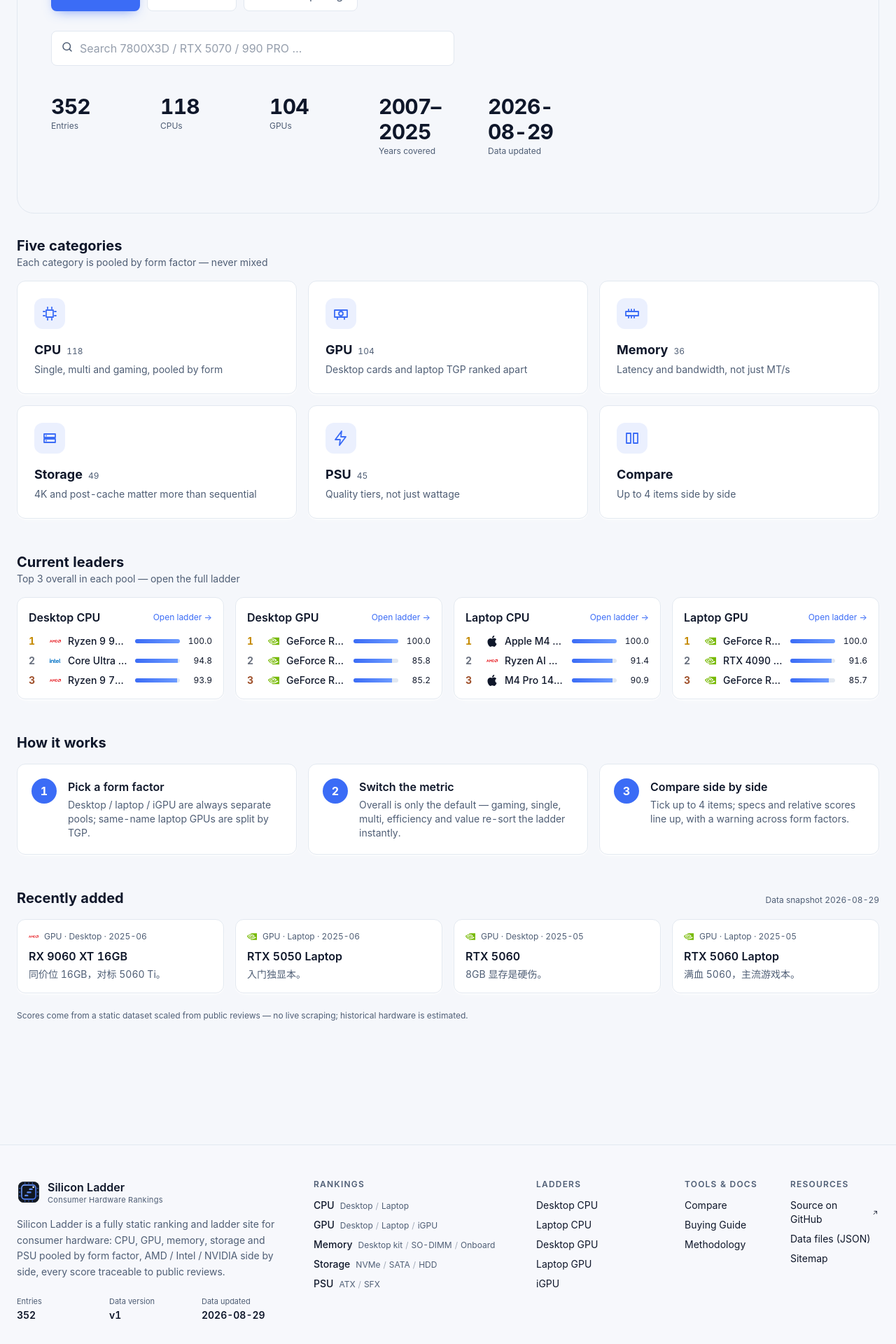
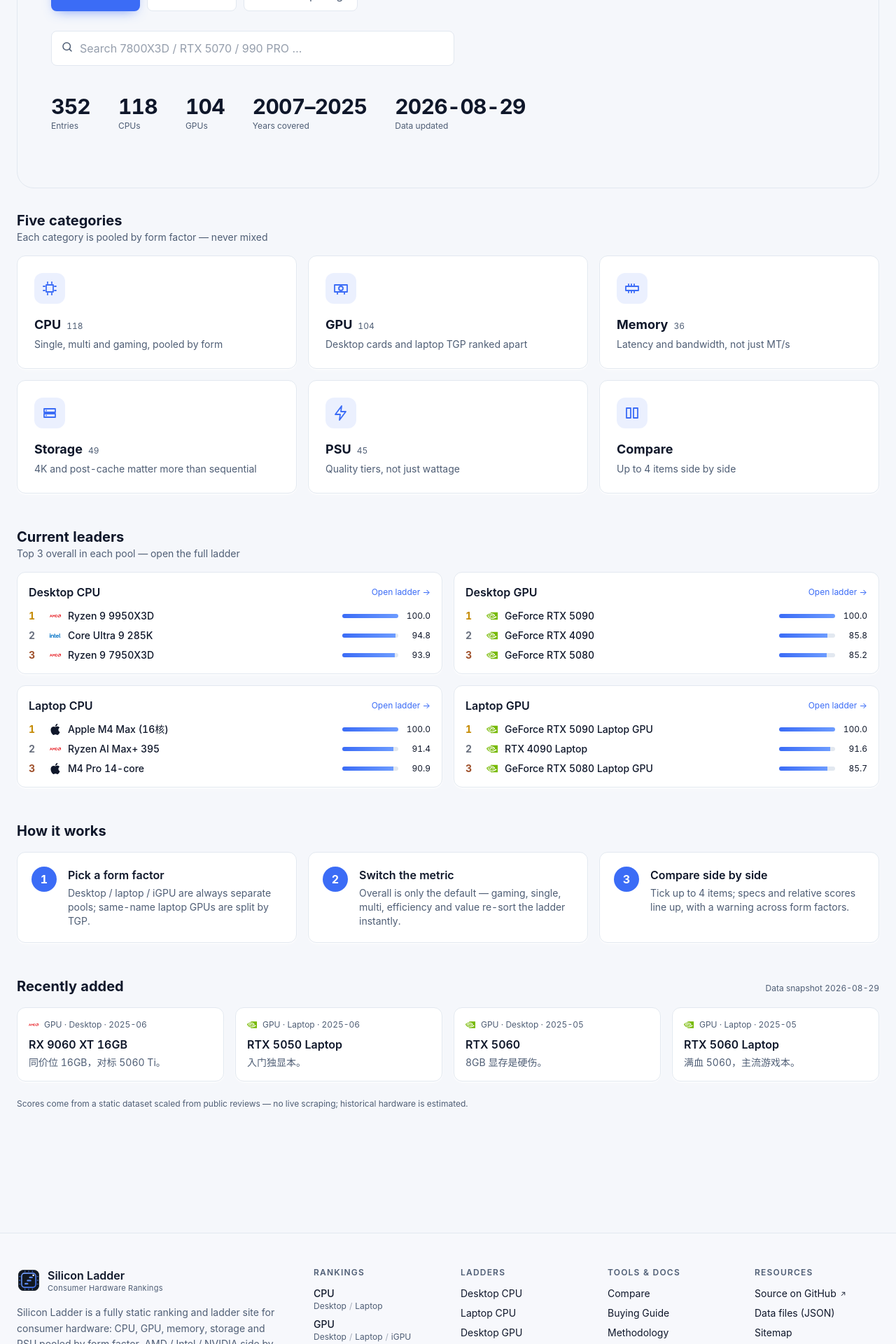
Before and after one commit to tan-zhuo/silicon-ladder, a Vue app in the folder hardware-rank/: page / in a window 1280 px wide. Shown: the part 540-2460 px from the top of the page at 70% size. Built offline with nearby package versions, Linux system fonts and the light colour scheme.

Commit message:
ui: 首页统计/榜首/页脚在中等宽度下的换行修复
Co-Authored-By: Claude Fable 5 <noreply@anthropic.com>
Claude-Session: https://claude.ai/code/session_011fBAaapBiQcBJAXxYjUTg1

```diff
--- a/hardware-rank/src/components/AppFooter.vue
+++ b/hardware-rank/src/components/AppFooter.vue
@@ -18,9 +18,9 @@ const REPO = 'https://github.com/tan-zhuo/silicon-ladder'
 <template>
   <footer class="border-t border-line mt-16 bg-card2/60">
     <div class="max-w-7xl mx-auto px-4 sm:px-6 pt-12 pb-8">
-      <div class="grid gap-10 md:grid-cols-12">
+      <div class="grid gap-10 lg:grid-cols-12">
         <!-- 品牌 -->
-        <div class="md:col-span-4">
+        <div class="lg:col-span-4">
           <router-link to="/" class="flex items-center gap-2.5 font-semibold">
             <AppLogo :size="34" />
             <span class="leading-tight"><span class="block text-base">{{ t('site.name') }}</span><span class="block text-muted font-normal text-[11px] tracking-wide">{{ t('site.tagline') }}</span></span>
@@ -33,11 +33,12 @@ const REPO = 'https://github.com/tan-zhuo/silicon-ladder'
           </dl>
         </div>
 
+        <div class="lg:col-span-8 grid grid-cols-2 md:grid-cols-4 gap-8">
         <!-- 排行榜 -->
-        <div class="md:col-span-3">
+        <div>
           <h3 class="text-xs font-semibold uppercase tracking-widest text-muted mb-3">{{ t('footerx.rankings') }}</h3>
-          <ul class="space-y-2 text-sm">
-            <li v-for="c in CATS" :key="c" class="flex flex-wrap items-baseline gap-x-2">
+          <ul class="space-y-2 text-sm whitespace-nowrap">
+            <li v-for="c in CATS" :key="c" class="flex flex-col">
               <router-link :to="`/rank/${c}`" class="font-medium hover:text-accent">{{ catLabel(c) }}</router-link>
               <span class="text-xs text-muted">
                 <template v-for="(f, i) in FORMS[c]" :key="f.key">
@@ -50,9 +51,9 @@ const REPO = 'https://github.com/tan-zhuo/silicon-ladder'
         </div>
 
         <!-- 天梯 -->
-        <div class="md:col-span-2">
+        <div>
           <h3 class="text-xs font-semibold uppercase tracking-widest text-muted mb-3">{{ t('footerx.ladders') }}</h3>
-          <ul class="space-y-2 text-sm">
+          <ul class="space-y-2 text-sm whitespace-nowrap">
             <li><router-link :to="{ path: '/rank/cpu', query: { view: 'ladder' } }" class="hover:text-accent">{{ t('footerx.desktop') }} CPU</router-link></li>
             <li><router-link :to="{ path: '/rank/cpu', query: { view: 'ladder', form: 'laptop' } }" class="hover:text-accent">{{ t('footerx.laptop') }} CPU</router-link></li>
             <li><router-link :to="{ path: '/rank/gpu', query: { view: 'ladder' } }" class="hover:text-accent">{{ t('footerx.desktop') }} GPU</router-link></li>
@@ -62,10 +63,9 @@ const REPO = 'https://github.com/tan-zhuo/silicon-ladder'
         </div>
 
         <!-- 工具 / 资源 -->
-        <div class="md:col-span-3 grid grid-cols-2 gap-6">
           <div>
             <h3 class="text-xs font-semibold uppercase tracking-widest text-muted mb-3">{{ t('footerx.tools') }}</h3>
-            <ul class="space-y-2 text-sm">
+            <ul class="space-y-2 text-sm whitespace-nowrap">
               <li><router-link to="/compare" class="hover:text-accent">{{ t('nav.compare') }}</router-link></li>
               <li><router-link to="/guide" class="hover:text-accent">{{ t('nav.guide') }}</router-link></li>
               <li><router-link to="/methodology" class="hover:text-accent">{{ t('nav.methodology') }}</router-link></li>
@@ -73,7 +73,7 @@ const REPO = 'https://github.com/tan-zhuo/silicon-ladder'
           </div>
           <div>
             <h3 class="text-xs font-semibold uppercase tracking-widest text-muted mb-3">{{ t('footerx.resources') }}</h3>
-            <ul class="space-y-2 text-sm">
+            <ul class="space-y-2 text-sm whitespace-nowrap">
               <li><a :href="REPO" target="_blank" rel="noopener" class="hover:text-accent inline-flex items-center gap-1">{{ t('footerx.github') }}<svg width="11" height="11" viewBox="0 0 24 24" fill="none"><path d="M7 17L17 7M9 7h8v8" stroke="currentColor" stroke-width="2" stroke-linecap="round" /></svg></a></li>
               <li><a :href="`${REPO}/tree/main/hardware-rank/public/data`" target="_blank" rel="noopener" class="hover:text-accent">{{ t('footerx.data') }}</a></li>
               <li><a href="/sitemap.xml" class="hover:text-accent">{{ t('footerx.sitemap') }}</a></li>
--- a/hardware-rank/src/pages/HomePage.vue
+++ b/hardware-rank/src/pages/HomePage.vue
@@ -78,9 +78,9 @@ useSeo(() => ({
         </div>
       </div>
     </div>
-    <div class="relative mt-10 grid grid-cols-2 sm:grid-cols-5 gap-3 max-w-3xl">
-      <div v-for="s in [[all.length, t('home.statItems')], [catalog.cpus.length, t('home.statCpu')], [catalog.gpus.length, t('home.statGpu')], [years, t('home.statSpan')], [catalog.meta.updated, t('home.statUpdated')]]" :key="String(s[1])">
-        <div class="text-2xl sm:text-3xl font-bold tracking-tight">{{ s[0] }}</div>
+    <div class="relative mt-10 flex flex-wrap gap-x-10 gap-y-4">
+      <div v-for="s in [[all.length, t('home.statItems')], [catalog.cpus.length, t('home.statCpu')], [catalog.gpus.length, t('home.statGpu')], [years, t('home.statSpan')], [catalog.meta.updated, t('home.statUpdated')]]" :key="String(s[1])" class="whitespace-nowrap">
+        <div class="text-2xl sm:text-3xl font-bold tracking-tight tabular-nums">{{ s[0] }}</div>
         <div class="text-xs text-muted mt-0.5">{{ s[1] }}</div>
       </div>
     </div>
@@ -97,7 +97,7 @@ useSeo(() => ({
           <svg width="24" height="24" viewBox="0 0 24 24" fill="none"><path :d="c.icon" stroke="currentColor" stroke-width="1.8" stroke-linecap="round" stroke-linejoin="round" /></svg>
         </div>
         <div class="flex items-baseline gap-2"><span class="font-bold text-lg group-hover:text-accent transition-colors">{{ c.title }}</span><span v-if="c.count" class="text-xs text-muted">{{ c.count }}</span></div>
-        <div class="text-sm text-muted mt-1">{{ c.desc }}</div>
+        <div class="text-sm text-muted mt-1 truncate">{{ c.desc }}</div>
       </router-link>
     </div>
   </section>
@@ -105,7 +105,7 @@ useSeo(() => ({
   <!-- 榜首 -->
   <section class="mt-12">
     <div class="mb-4"><h2 class="text-xl font-bold">{{ t('home.sectionTop') }}</h2><p class="text-sm text-muted">{{ t('home.sectionTopDesc') }}</p></div>
-    <div class="grid sm:grid-cols-2 xl:grid-cols-4 gap-4">
+    <div class="grid md:grid-cols-2 2xl:grid-cols-4 gap-4">
       <div v-for="tp in tops" :key="tp.cat + tp.form" class="card p-4">
         <div class="flex items-center justify-between mb-3">
           <div class="font-semibold">{{ formLabel(tp.form) }} {{ catLabel(tp.cat) }}</div>
@@ -116,8 +116,8 @@ useSeo(() => ({
             <span class="w-5 text-sm font-bold" :style="{ color: r.rank === 1 ? 'var(--gold)' : r.rank === 2 ? 'var(--silver)' : 'var(--bronze)' }">{{ r.rank }}</span>
             <BrandLogo :brand="r.item.brand" :size="16" />
             <span class="flex-1 text-sm font-medium truncate group-hover:text-accent">{{ displayName(r.item) }}</span>
-            <div class="w-16 h-1.5 rounded-full overflow-hidden" style="background: var(--bar-track)"><div class="h-full" :style="{ width: (r.rel.overall ?? 0) + '%', background: 'var(--bar-fill)' }" /></div>
-            <span class="text-xs w-9 text-right">{{ fmtRel(r.rel.overall) }}</span>
+            <div class="w-20 h-1.5 rounded-full overflow-hidden shrink-0" style="background: var(--bar-track)"><div class="h-full" :style="{ width: (r.rel.overall ?? 0) + '%', background: 'var(--bar-fill)' }" /></div>
+            <span class="text-xs w-9 text-right shrink-0 tabular-nums">{{ fmtRel(r.rel.overall) }}</span>
           </router-link>
         </div>
       </div>
```
